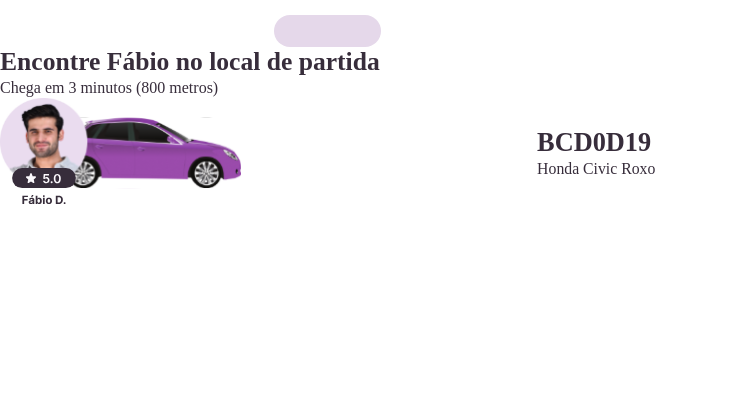
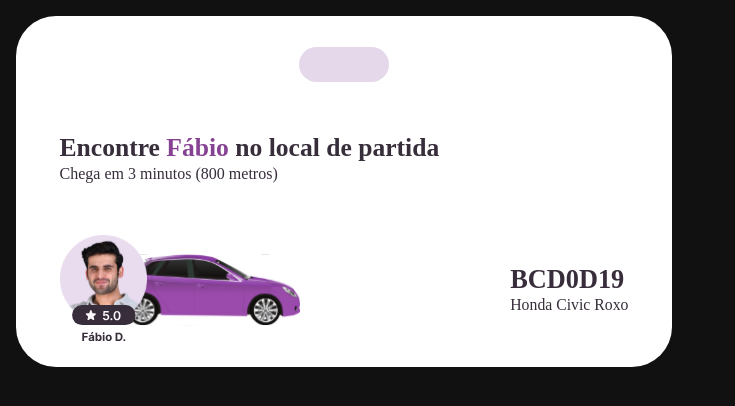
Before and after one commit to TrabalhosAcademicos358/PW2-Atividade_01, a JavaScript app: page / in a window 1280 px wide. Shown: the top 406 px of the page, without its empty margins (0-735 px from the left). Built offline with nearby package versions, Linux system fonts and the light colour scheme; the HTML template or start-up script is replaced by a standard one.

Commit message:
Trabalhando mais no layout

```diff
--- a/src/App.css
+++ b/src/App.css
@@ -1,6 +1,19 @@
+body {
+  padding: 25rem;
+  min-width: 100vh;
+  background: #111;
+}
+
 .card {
-  height: 1025rem;
-  width: 1024rem;
+  background: #fff;
+  width: 1025rem;
+  border-radius: 40px;
+  padding: 24rem 68rem 37rem;
+
+  display: flex;
+  flex-direction: column;
+  /* gap: 99rem; */
+  gap: 80rem;
 }
 
 .header {
@@ -13,8 +26,9 @@
 .header-rectagle {
   background: #E5D8EA;
   /* height: 68rem; */
-  height: 50rem;
-  width: 168rem;
+  height: 55rem;
+  /* width: 168rem; */
+  width: 140rem;
   border-radius: 999px;
   margin-top: 24rem;
 }
@@ -31,6 +45,10 @@
   font-size: 25rem;
   font-weight: 500;
   line-height: 30.26rem;
+}
+
+.text-contrast {
+  color: var(--color-tertiary);
 }
 
 .section-analysis {
--- a/src/App.js
+++ b/src/App.js
@@ -3,16 +3,16 @@ import './App.css';
 
 function App() {
   return (
-    <div className="app">
+    <div>
       <main className="card">
         <header className='header'>
           <div className='header-rectagle' />
         </header>
 
-        <span>
+        <section>
           <h1 className='title'>Encontre <span className='text-contrast'>Fábio</span> no local de partida</h1>
           <h2 className='subTitle'>Chega em 3 minutos (800 metros)</h2>
-        </span>
+        </section>
 
         <div className='section-analysis'>
           <img className='img' src={img_01} alt='Foto do usuário com carro'/>
--- a/src/index.css
+++ b/src/index.css
@@ -1,5 +1,6 @@
 :root {
   --color-primary: #372D3B;
+  --color-tertiary: #864293;
 }
 
 * {
```
Also changed, not shown: 1 other file (tests, documents, lock files or other folders).
